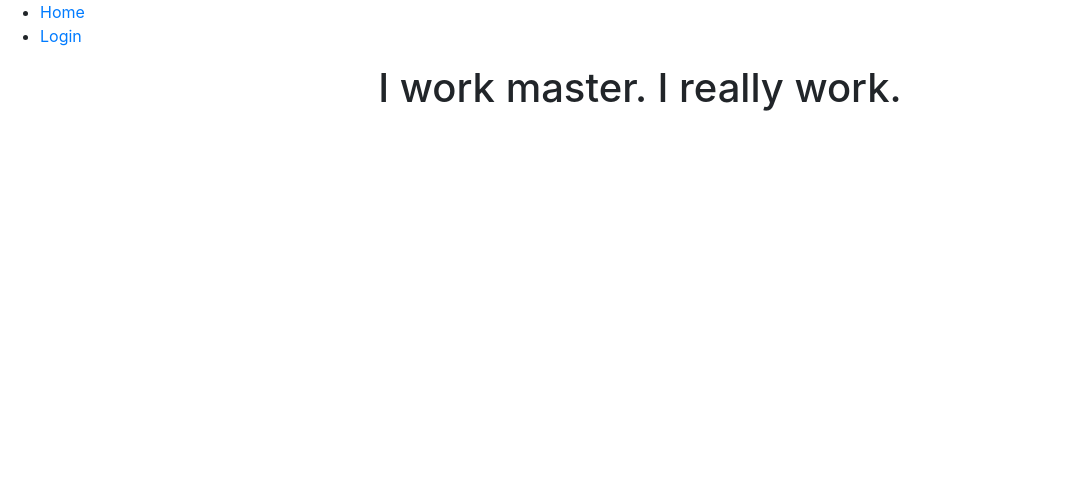
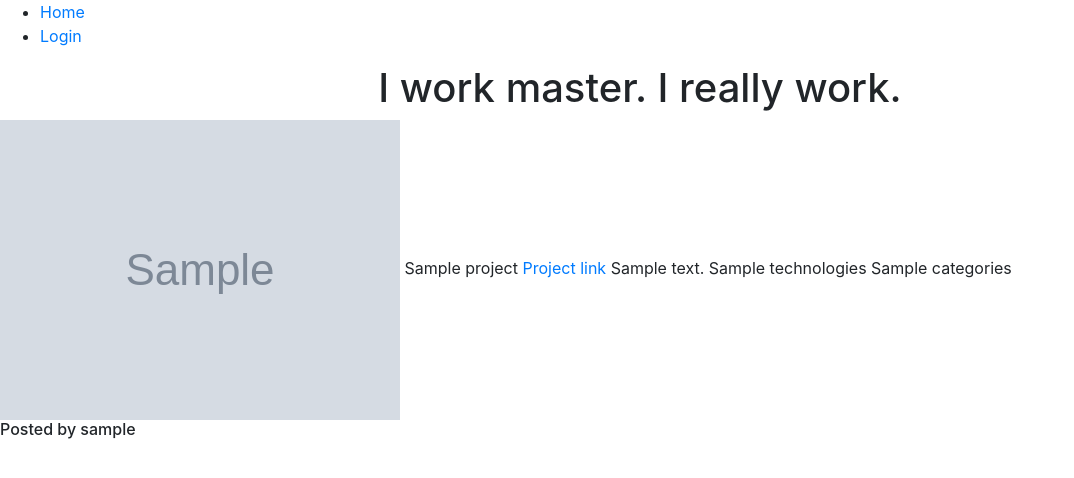
Before and after one commit to FrancisFlow/Portfolios-are-us, a Django app: template rateprojects/templates/home.html in a window 1280 px wide. Shown: the top 478 px of the page, without its empty margins (0-1074 px from the left). Run offline with Django 3.2, Linux system fonts and the light colour scheme; the template is opened without the code that fills it: most values are stand-ins (such as "Sample title", 1, 10 or a date in 2020); grey boxes marked "Sample" are stand-in pictures; some libraries are stand-ins or nearby versions.

Commit message:
Looped through the projects and displayed them on homepage

```diff
--- a/rateprojects/templates/home.html
+++ b/rateprojects/templates/home.html
@@ -3,4 +3,16 @@
 {% block content %}
 <h1 class="text-center" >I work master. I really work. </h1>
 
+{% for project in projects %}
+<img src="{{ project.image.url}}" style="max-height:50%; max-width:50%;">
+{{project.project_name}}
+<a href="https://{{project.link}}"> Project link </a>
+{{project.details}}
+{{ project.technologies }}
+{{project.categories }}
+<h6>Posted by {{project.user.username}}</h6>
+
+
+{% endfor %}
+
 {% endblock %}
```
Also changed, not shown: rateprojects/views.py (+9 -1 lines).
